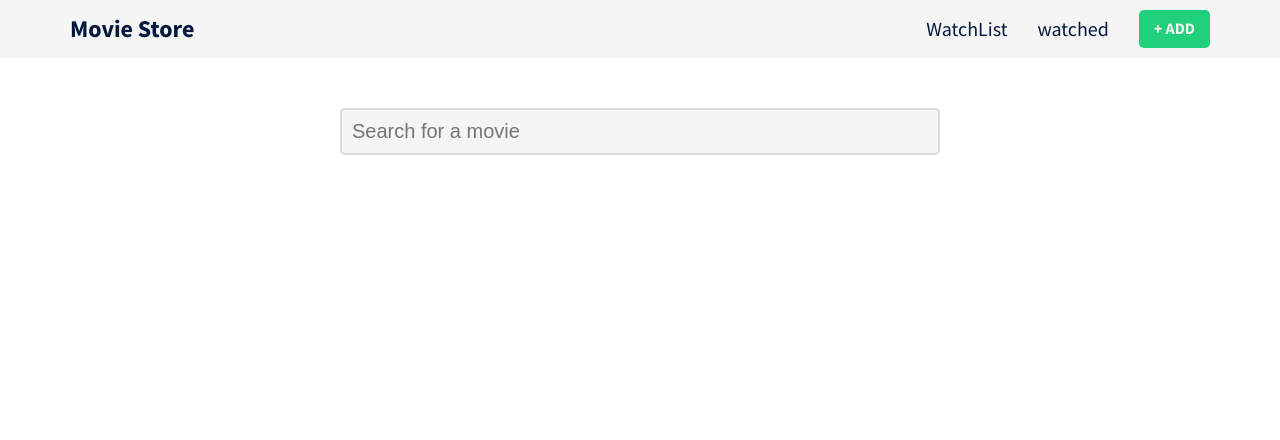
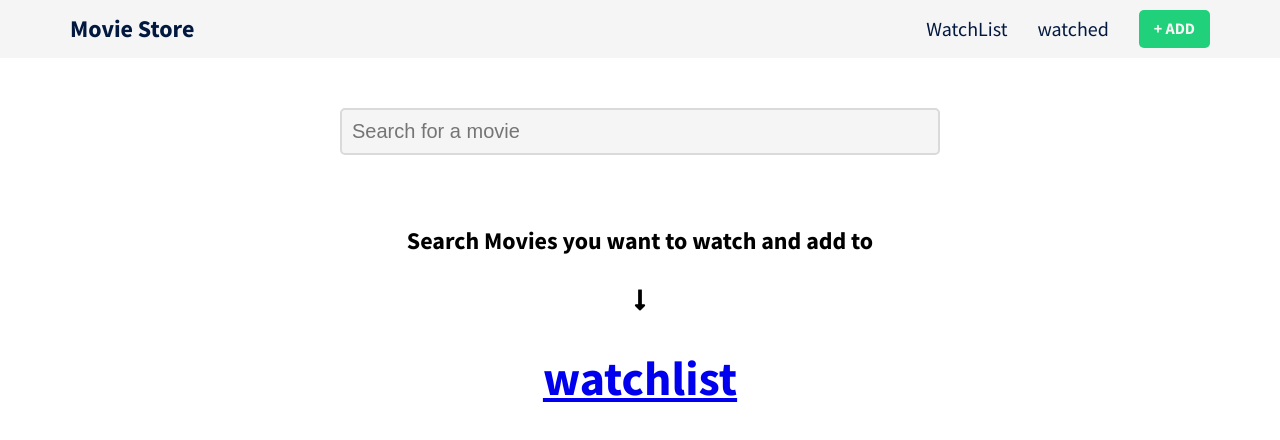
Before and after one commit to m26unkwn/watchlist, a React (Create React App) app: page / in a window 1280 px wide. Shown: the top 440 px of the page. Built offline with nearby package versions, Linux system fonts and the light colour scheme.

Commit message:
removed bug

```diff
--- a/src/components/Add.js
+++ b/src/components/Add.js
@@ -45,7 +45,7 @@ const Add = () => {
           )}
         </div>
       </div>
-      {!results && (
+      {results.length === 0 && (
         <h2 className='no-movies' style={{ textAlign: "center" }}>
           Search Movies you want to watch and add to <br />
           <i
```
